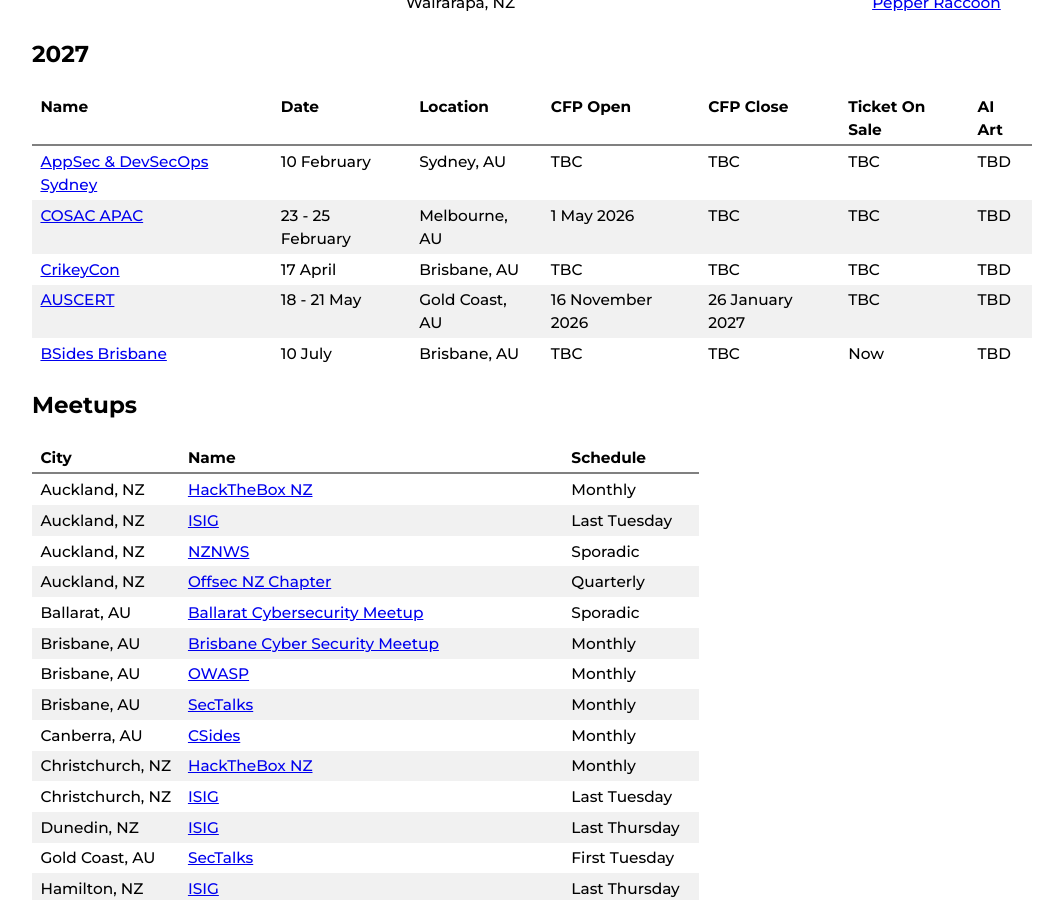
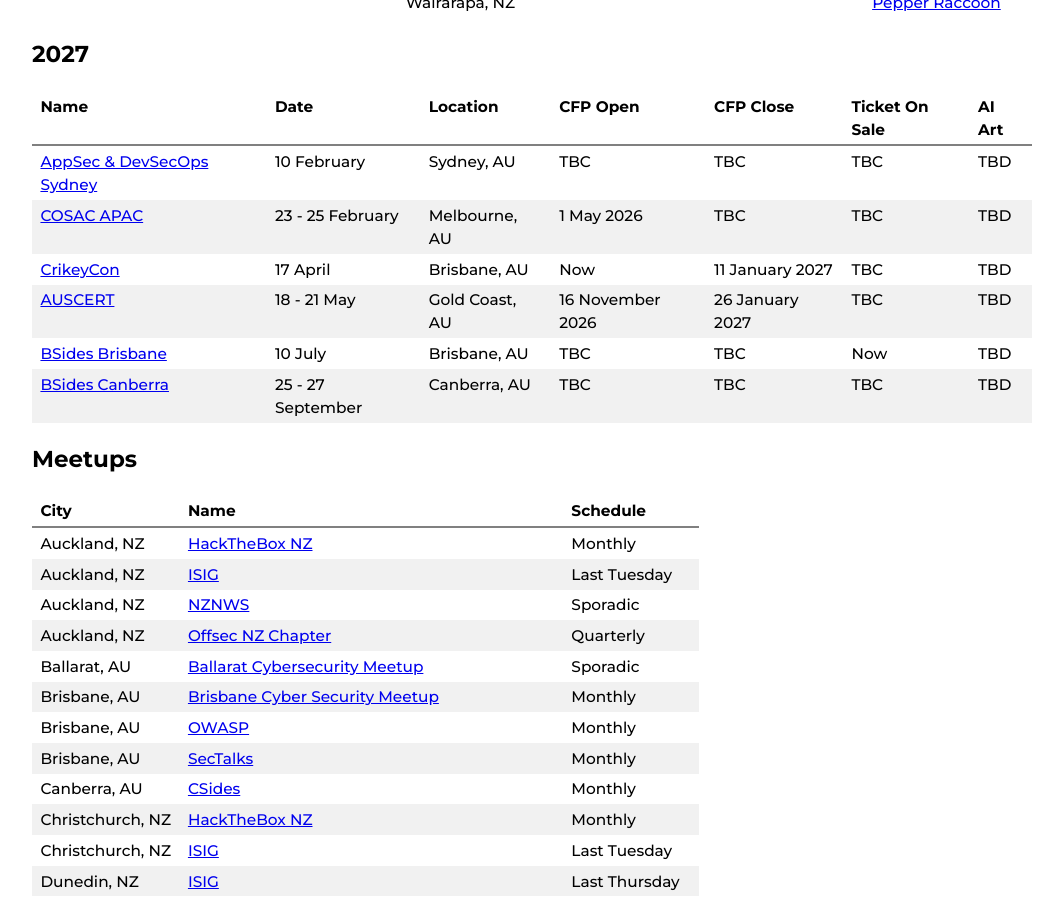
Before and after one commit to nzkarit/downundercons, a Jekyll site: the page built from index.markdown, in a window 1280 px wide and 900 px high, scrolled down 1932 px. Shown: the whole window, without its empty margins (108-1171 px from the left). Built offline with Jekyll 4.4.1, drawn with Linux system fonts in a browser that asks for light colours.

Commit message:
Update index.markdown

```diff
--- a/index.markdown
+++ b/index.markdown
@@ -1,7 +1,7 @@
 ---
 layout: home
 title: Downunder Cons
-last_modified_at: 2026-10-26 14:58:00 +1300
+last_modified_at: 2026-11-04 11:00:00 +1300
 ---
 
 These are a list of hacker/infosec cons and meetups in the NZ and Aussie Area.
@@ -58,9 +58,10 @@ These are a list of hacker/infosec cons and meetups in the NZ and Aussie Area.
 | ---- | ---- | -------- | -------- | --------- | -------------- | ------ |
 | [AppSec & DevSecOps Sydney](https://appsec-devsecops-syd.coriniumintelligence.com/) | 10 February | Sydney, AU | TBC | TBC | TBC | TBD |
 | [COSAC APAC](https://cosac.net/apac/) | 23 - 25 February| Melbourne, AU | 1 May 2026 | TBC | TBC | TBD |
-| [CrikeyCon](https://crikeycon.com/) | 17 April | Brisbane, AU | TBC | TBC | TBC | TBD |
+| [CrikeyCon](https://crikeycon.com/) | 17 April | Brisbane, AU | Now | 11 January 2027 | TBC | TBD |
 | [AUSCERT](https://conference.auscert.org.au/) | 18 - 21 May | Gold Coast, AU | 16 November 2026 | 26 January 2027 | TBC | TBD |
 | [BSides Brisbane](https://bsidesbrisbane.com/) | 10 July | Brisbane, AU | TBC | TBC | Now | TBD |
+| [BSides Canberra](https://www.bsidesau.com.au/) | 25 - 27 September | Canberra, AU |TBC | TBC | TBC | TBD |
 
 ## Meetups
 
```
